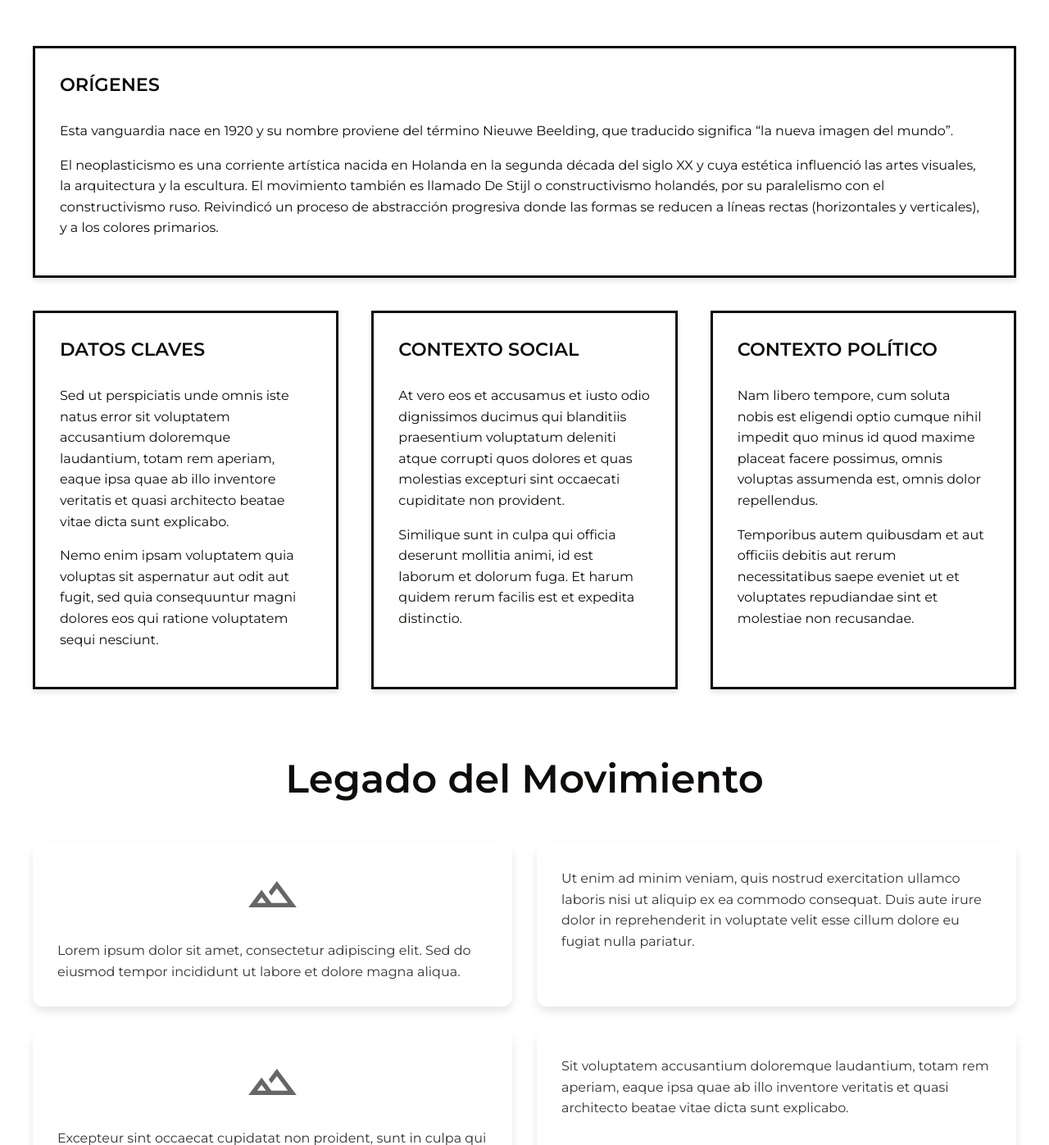
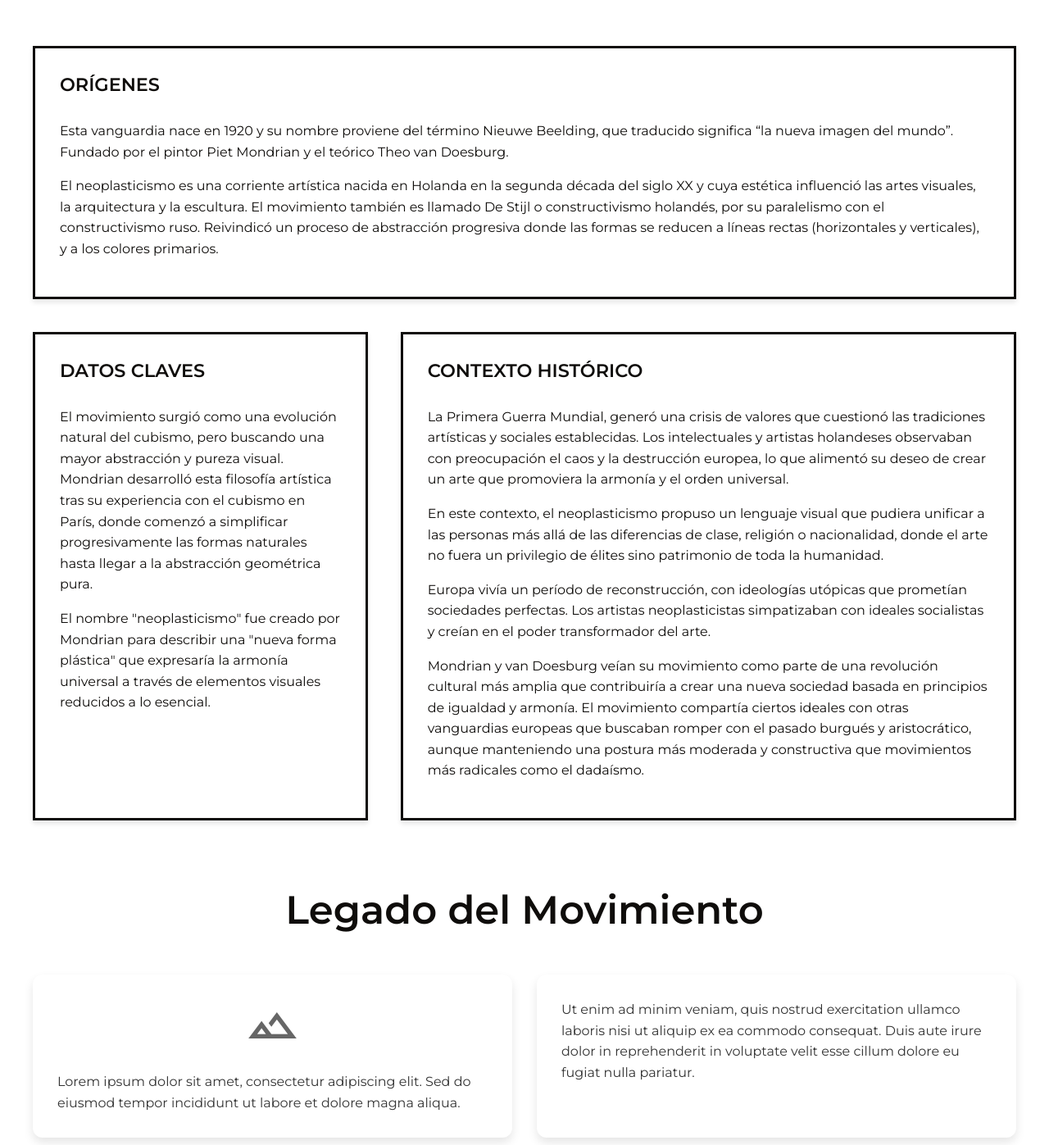
Before and after one commit to caronigra/de-stijl, a PHP site: page /historia.html in a window 1280 px wide. Shown: the part 585-1982 px from the top of the page at 82% size. Run offline with PHP 8.4, Linux system fonts and the light colour scheme.

Commit message:
update: expandir contenido histórico y mejorar layout de columnas
- Agregar información sobre fundadores Mondrian y van Doesburg
- Expandir contexto histórico con datos sobre la Primera Guerra Mundial
- Implementar sistema de columnas flexibles (narrow/wide)
- Mejorar texto sobre orígenes del neoplasticismo

```diff
--- a/css/style.css
+++ b/css/style.css
@@ -768,6 +768,14 @@ footer p {
     flex: 1;
 }
 
+.content-row .content-column.narrow {
+    flex: 1;
+}
+
+.content-row .content-column.wide {
+    flex: 2;
+}
+
 .content-column {
     padding: 30px;
     box-shadow: 0 4px 6px rgba(0, 0, 0, 0.1);
--- a/historia.html
+++ b/historia.html
@@ -49,25 +49,22 @@
                 <div class="content-row">
                     <div class="content-column full-width">
                         <h2>ORÍGENES</h2>
-                        <p>Esta vanguardia nace en 1920 y su nombre proviene del término Nieuwe Beelding, que traducido significa “la nueva imagen del mundo”.</p>
+                        <p>Esta vanguardia nace en 1920 y su nombre proviene del término Nieuwe Beelding, que traducido significa “la nueva imagen del mundo”. Fundado por el pintor Piet Mondrian y el teórico Theo van Doesburg.</p>
                         <p>El neoplasticismo es una corriente artística nacida en Holanda en la segunda década del siglo XX y cuya estética influenció las artes visuales, la arquitectura y la escultura. El movimiento también es llamado De Stijl o constructivismo holandés, por su paralelismo con el constructivismo ruso. Reivindicó un proceso de abstracción progresiva donde las formas se reducen a líneas rectas (horizontales y verticales), y a los colores primarios.</p>
                     </div>
                 </div>
                 <div class="content-row">
-                    <div class="content-column">
+                    <div class="content-column narrow">
                         <h2>DATOS CLAVES</h2>
-                        <p>Sed ut perspiciatis unde omnis iste natus error sit voluptatem accusantium doloremque laudantium, totam rem aperiam, eaque ipsa quae ab illo inventore veritatis et quasi architecto beatae vitae dicta sunt explicabo.</p>
-                        <p>Nemo enim ipsam voluptatem quia voluptas sit aspernatur aut odit aut fugit, sed quia consequuntur magni dolores eos qui ratione voluptatem sequi nesciunt.</p>
+                        <p>El movimiento surgió como una evolución natural del cubismo, pero buscando una mayor abstracción y pureza visual. Mondrian desarrolló esta filosofía artística tras su experiencia con el cubismo en París, donde comenzó a simplificar progresivamente las formas naturales hasta llegar a la abstracción geométrica pura. </p>
+                        <p>El nombre "neoplasticismo" fue creado por Mondrian para describir una "nueva forma plástica" que expresaría la armonía universal a través de elementos visuales reducidos a lo esencial.</p>
                     </div>
-                    <div class="content-column">
-                        <h2>CONTEXTO SOCIAL</h2>
-                        <p>At vero eos et accusamus et iusto odio dignissimos ducimus qui blanditiis praesentium voluptatum deleniti atque corrupti quos dolores et quas molestias excepturi sint occaecati cupiditate non provident.</p>
-                        <p>Similique sunt in culpa qui officia deserunt mollitia animi, id est laborum et dolorum fuga. Et harum quidem rerum facilis est et expedita distinctio.</p>
-                    </div>
-                    <div class="content-column">
-                        <h2>CONTEXTO POLÍTICO</h2>
-                        <p>Nam libero tempore, cum soluta nobis est eligendi optio cumque nihil impedit quo minus id quod maxime placeat facere possimus, omnis voluptas assumenda est, omnis dolor repellendus.</p>
-                        <p>Temporibus autem quibusdam et aut officiis debitis aut rerum necessitatibus saepe eveniet ut et voluptates repudiandae sint et molestiae non recusandae.</p>
+                    <div class="content-column wide">
+                        <h2>CONTEXTO HISTÓRICO</h2>
+                        <p>La Primera Guerra Mundial, generó una crisis de valores que cuestionó las tradiciones artísticas y sociales establecidas. Los intelectuales y artistas holandeses observaban con preocupación el caos y la destrucción europea, lo que alimentó su deseo de crear un arte que promoviera la armonía y el orden universal.</p>
+                        <p>En este contexto, el neoplasticismo propuso un lenguaje visual que pudiera unificar a las personas más allá de las diferencias de clase, religión o nacionalidad, donde el arte no fuera un privilegio de élites sino patrimonio de toda la humanidad.</p>
+                        <p>Europa vivía un período de reconstrucción, con ideologías utópicas que prometían sociedades perfectas. Los artistas neoplasticistas simpatizaban con ideales socialistas y creían en el poder transformador del arte.</p>
+                        <p>Mondrian y van Doesburg veían su movimiento como parte de una revolución cultural más amplia que contribuiría a crear una nueva sociedad basada en principios de igualdad y armonía. El movimiento compartía ciertos ideales con otras vanguardias europeas que buscaban romper con el pasado burgués y aristocrático, aunque manteniendo una postura más moderada y constructiva que movimientos más radicales como el dadaísmo.</p>
                     </div>
                 </div>
             </div>
```
